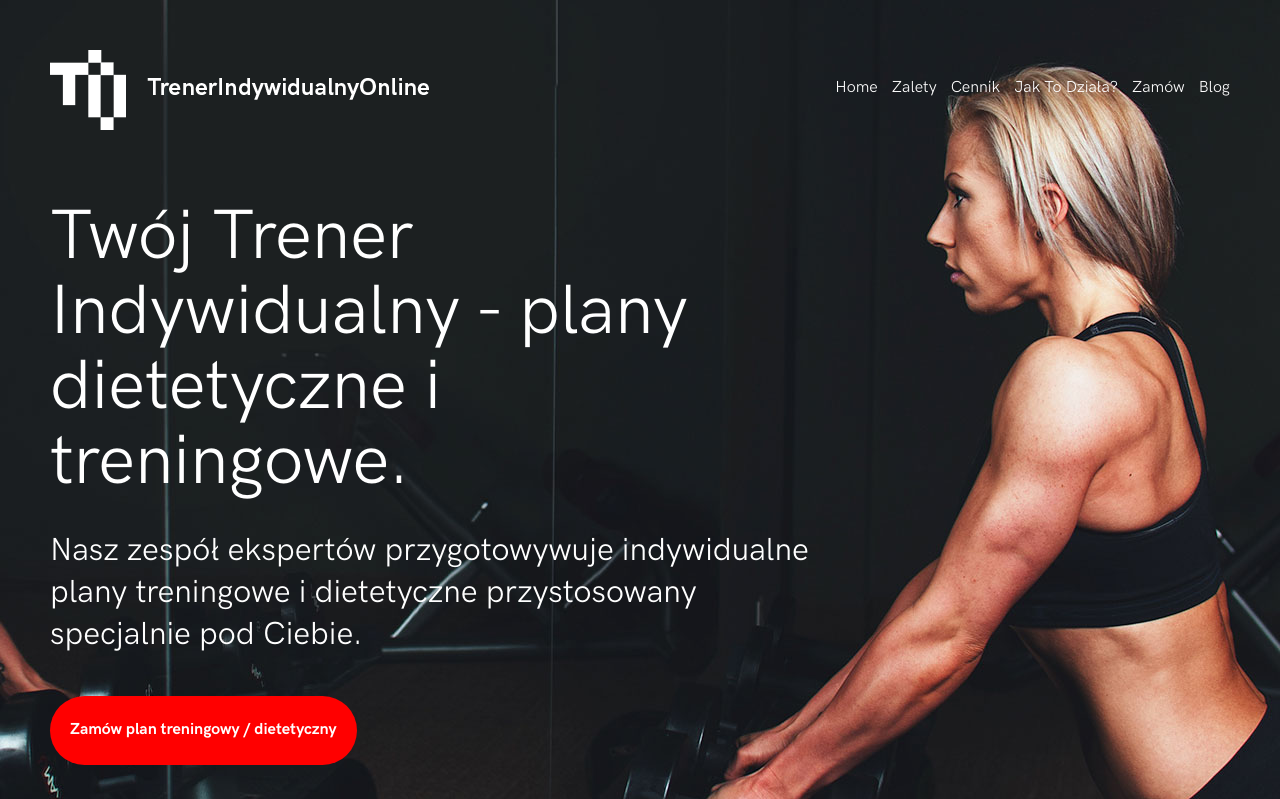
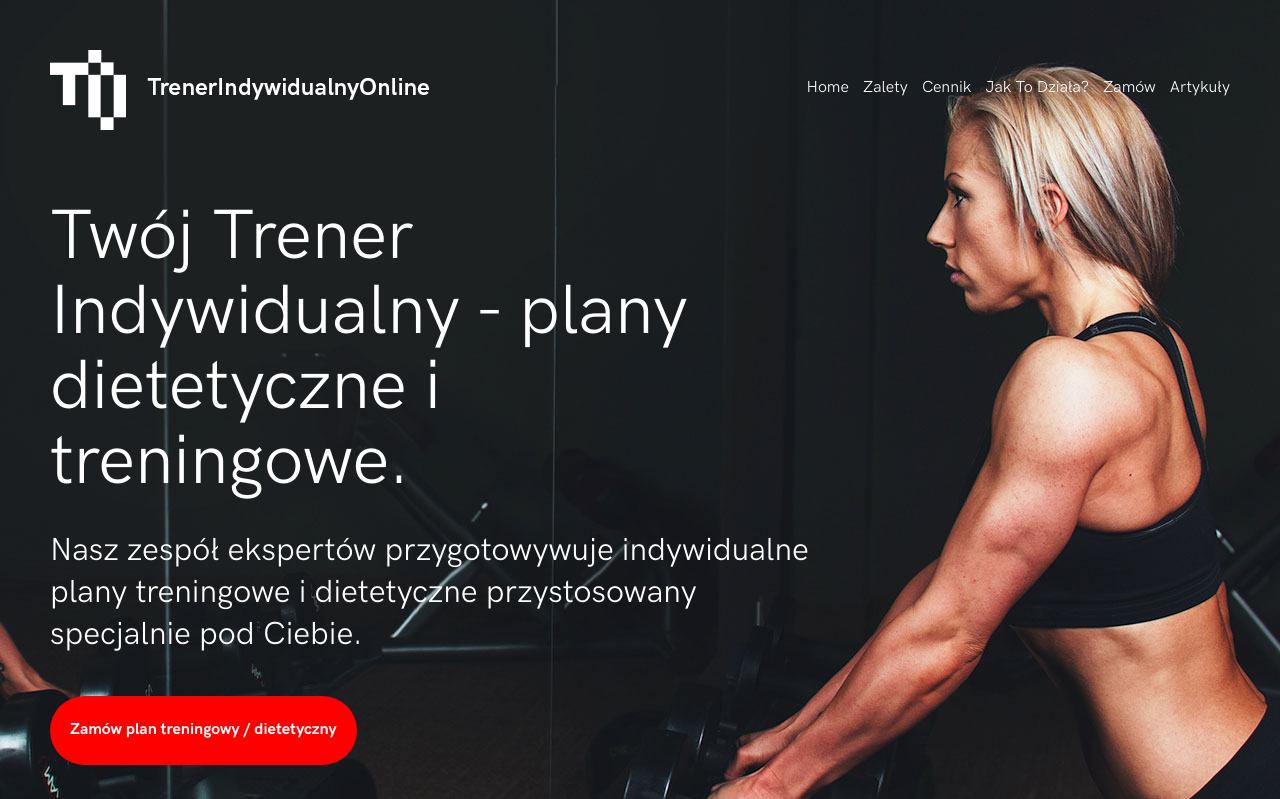
Before and after one commit to qu4ku/t-website-django, a Django app: page / in a window 1280 px wide. Shown: the top 799 px of the page. Run offline with Django 3.2, Linux system fonts and the light colour scheme; parts of the project's set-up code (start-up, migrations or seed data) failed here and were passed over; some libraries are stand-ins or nearby versions.

Commit message:
blog to article

```diff
--- a/src/core/models.py
+++ b/src/core/models.py
@@ -113,4 +113,4 @@ class Post(models.Model):
 		return self.title
 
 	def get_absolute_url(self):
-		return '/blog/post/{}/'.format(self.slug)
+		return '/artykuly/{}/'.format(self.slug)
--- a/src/core/urls.py
+++ b/src/core/urls.py
@@ -5,11 +5,6 @@ from . import views
 
 urlpatterns = [
 	path('', views.home_view, name='home'),
-	path('blog/', views.blog_view, name='blog'),
-	# path('about/', views.about_view, name='about'),
-	# path('tags/', views.tags_list_view, name='tags_list'),
-	# path('other-tags/', views.other_tags_list_view, name='other_tags_list'),
-	# path('tag/<slug:slug>/', views.tag_view, name='tag'),
-	path('blog/post/<slug:slug>/', views.post_view, name='post'),
-	# path('results/', views.search_view, name='search')
+	path('artykuly/', views.articles_view, name='articles'),
+	path('artykuly/<slug:slug>/', views.post_view, name='post'),
 ]
--- a/src/core/views.py
+++ b/src/core/views.py
@@ -7,13 +7,13 @@ from .models import Post
 def home_view(request):
 	template = 'home.html'
 	context = {
-		'blog': True,
+
 	}
 
 	return render(request, template, context)
 
 
-def blog_view(request):
+def articles_view(request):
 	query = request.GET.get('q')
 	if query:
 		post_list = Post.published.filter(
@@ -30,10 +30,10 @@ def blog_view(request):
 	posts = paginator.get_page(page)
 
 
-	template = 'blog.html'
+	template = 'articles.html'
 	context = {
 		'posts': posts,
-		'blog': True,
+
 	}
 
 	return render(request, template, context)
@@ -43,10 +43,10 @@ def post_view(request, slug):
 
 	post = get_object_or_404(Post, slug=slug, is_active=True)
 
-	template = 'blog-post.html'
+	template = 'post.html'
 	context = {
 		'post': post,
-		'blog': True,
+
 	}
 
 	return render(request, template, context)
--- a/src/templates/includes/menu.html
+++ b/src/templates/includes/menu.html
@@ -7,6 +7,6 @@
 		<li><a href="{% url 'home' %}#cennik">Cennik</a></li>
 		<li><a href="{% url 'home' %}#jak">Jak To Działa?</a></li>
 		<li><a href="{% url 'home' %}#kontakt">Zamów</a></li>
-		{% if blog %}<li><a href="{% url 'blog' %}">Blog</a></li>{% endif %}
+		<li><a href="{% url 'articles' %}">Artykuły</a></li>
 	</ul>
 </div>
```
Also changed, not shown: src/templates/articles.html (renamed from src/templates/blog-post.html, +7 -13 lines), src/templates/post.html (renamed from src/templates/blog.html, +14 -8 lines).
